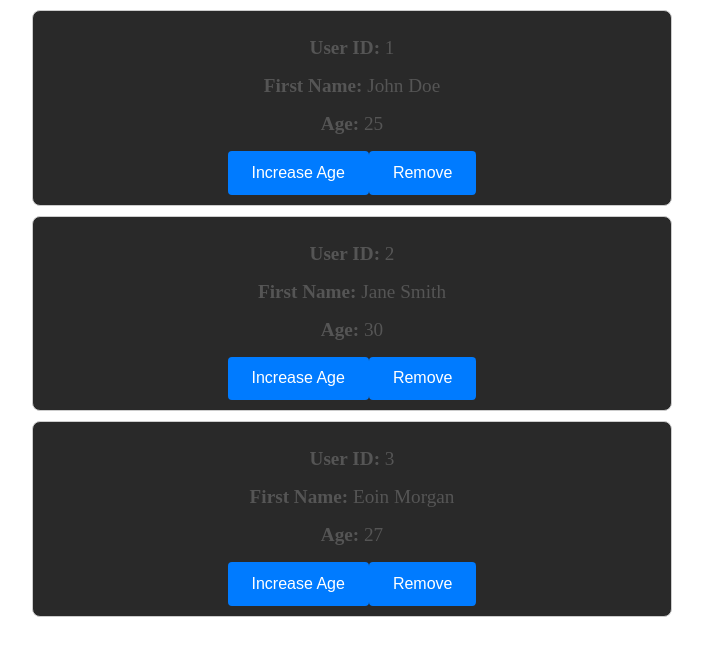
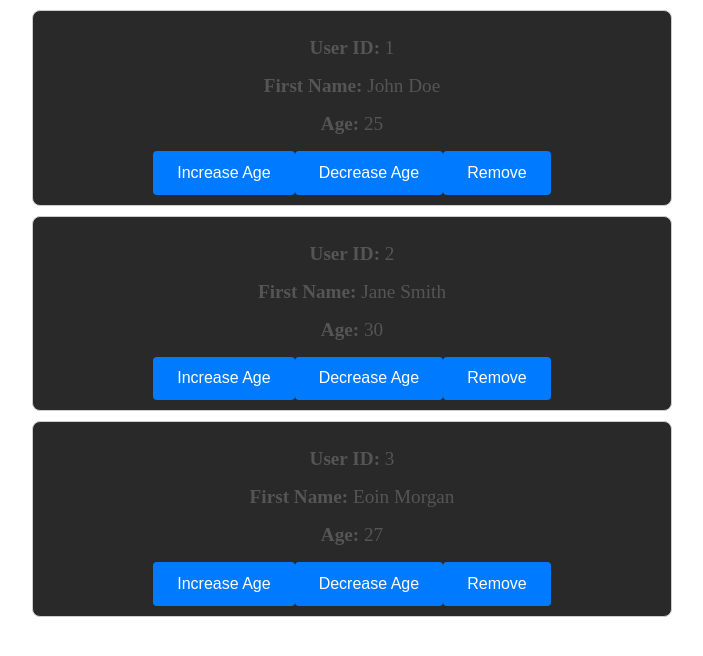
Before and after one commit to Tausifqureshi/React_Revision, a React (Vite) app: page /profile in a window 1280 px wide. Shown: the top 656 px of the page, without its empty margins (288-991 px from the left). Built offline with nearby package versions, Linux system fonts and the light colour scheme.

Commit message:
AllUswrs

```diff
--- a/src/practical/PracticalUse.jsx
+++ b/src/practical/PracticalUse.jsx
@@ -12,22 +12,43 @@ function PracticalUse() {
   ]);
 
   function updateAge(userId, newAge) {
-    console.log("clicked", userId, newAge);
+    // console.log("clicked", userId, newAge);
+    // const updatedUsers = users.map((person) => {
+    //   return person.id === userId ? { ...person, age: newAge } : person;
+    // });
+    // setUsers(updatedUsers);
+
+    // Aisa bhi kar sakte hai map ka use age + 1.
+    setUsers((previousState)=>{  //previousState ek callBcak function lera hai.
+      return previousState.map((person)=>{
+        if (person.id === userId) {
+          return {...person, age : person.age +1}
+        } else{
+          return person
+        }
+      })
+    })
+  }
+
+  // Decrease age function.
+  function decreaseAge(userId) {
+    console.log("clicked", userId);
     const updatedUsers = users.map((person) => {
-      return person.id === userId ? { ...person, age: newAge } : person;
+      return person.id === userId ? { ...person, age: person.age - 1 } : person;
     });
     setUsers(updatedUsers);
 
-    // Aisa bhi kar sakte hai map ka use age + 1.
     // setUsers((previousState)=>{  //previousState ek callBcak function lera hai.
     //   return previousState.map((person)=>{
     //     if (person.id === userId) {
-    //       return {...person, age : person.age +1}
+    //       return {...person, age : person.age -1}
     //     } else{
     //       return person
     //     }
     //   })
     // })
+
+
   }
 
   function removeUser(userId) {
@@ -38,7 +59,7 @@ function PracticalUse() {
 
   return (
     <>
-      <Users userDetaisl={users} onClickEvent={updateAge} remove ={removeUser} />
+      <Users userDetaisl={users} onClickEvent={updateAge} onDecreaseEvent={decreaseAge} remove ={removeUser} />
       {/* pura ke pura users hi pass kar diye is ko Users-file me ham props ya destucturing kar ke data nikale ge.
       onclickEvnet pass kar re hai ham props me updateAge function ka referance Users.file me.
       */}
--- a/src/practical/User.jsx
+++ b/src/practical/User.jsx
@@ -41,7 +41,7 @@
 import React from "react";
 
 // Destructuring the userDetails object.
-function User({ id, name, age, click, removeUser }) {
+function User({ id, name, age, click, removeUser,decrease }) {
   return (
     <>
       <div
@@ -66,11 +66,12 @@ function User({ id, name, age, click, removeUser }) {
           <strong>Age:</strong> {age}
         </p>
         {/* If condition use Practical file me tu is tara se call funcation */}
-        <button onClick={() => { click (id, age + 1);}}> Increase Age </button>
+        {/* <button onClick={() => { click (id, age + 1);}}> Increase Age </button> */}
 
 
-        {/* <button onClick={() => { click (id, age + 1);}}> Increase Age </button> */}
-        {/* onClick ye real event hai jo click hai o referance ara hai Users-Fils se jis se ham props se  Destructuring kar re hai ham click event ka naam kuch bhi de sakta hai  */}
+        <button onClick={() => { click (id);}}> Increase Age </button>
+        <button onClick={() => decrease(id)}>Decrease Age</button>
+
 
         <button onClick={() => removeUser(id)}>Remove</button>
       </div>
--- a/src/practical/Users.jsx
+++ b/src/practical/Users.jsx
@@ -1,7 +1,7 @@
 import React from "react";
 import User from "./User";
 
-function Users({ userDetaisl , onClickEvent, remove}) {
+function Users({ userDetaisl , onClickEvent, remove, onDecreaseEvent}) {
   return (
     <>
       {userDetaisl.map((userValue) => {
@@ -15,7 +15,7 @@ function Users({ userDetaisl , onClickEvent, remove}) {
         ); */
         }
 
-        return <User key={userValue.id} {...userValue}  click = { onClickEvent }  removeUser={remove}/>;
+        return <User key={userValue.id} {...userValue}  click = { onClickEvent }  decrease={onDecreaseEvent} removeUser={remove}/>;
         {/* sperade oprator use kar ke pura ke pura object hi pass kar sakte User-File me parameter Destructuring kar ke id name age nikal lega. clickEvnet pass kar re hai ham props me updateAge function ka referance User.file me.
 
 
```
